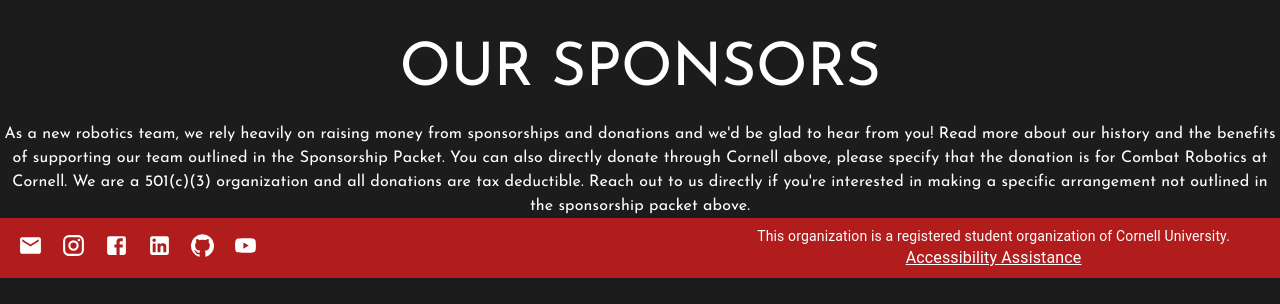
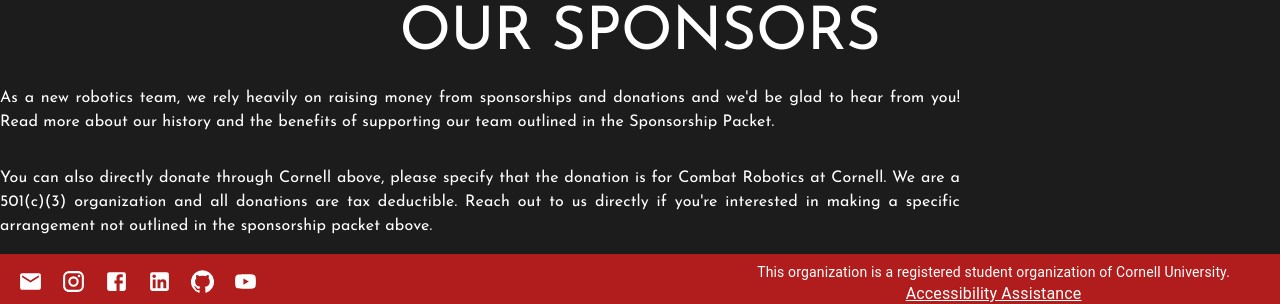
Before and after one commit to Cornell-University-Combat-Robotics/site-2025, a React (Vite) app in the folder react-site/: page /sponsors in a window 1280 px wide. Shown: the part 462-766 px from the top of the page. Built offline with nearby package versions, Linux system fonts and the light colour scheme.

Commit message:
centering and flex column for sponsor page

```diff
--- a/react-site/src/pages/sponsors.jsx
+++ b/react-site/src/pages/sponsors.jsx
@@ -23,9 +23,14 @@ export default function Sponsors() {
       <Typography variant="h2" sx={{ fontFamily: 'Josefin Sans', mt: 5 }}>
         OUR SPONSORS
       </Typography>
-      <Typography sx={{ fontFamily: 'Josefin Sans', mt: 2 }}>
-        As a new robotics team, we rely heavily on raising money from sponsorships and donations and we'd be glad to hear from you! Read more about our history and the benefits of supporting our team outlined in the Sponsorship Packet. You can also directly donate through Cornell above, please specify that the donation is for Combat Robotics at Cornell. We are a 501(c)(3) organization and all donations are tax deductible. Reach out to us directly if you're interested in making a specific arrangement not outlined in the sponsorship packet above.
-      </Typography>
+      <Box display='flex' justifyContent="center" sx={{flexDirection: 'column'}}>
+        <Typography align='justify' width='75%' sx={{ fontFamily: 'Josefin Sans', my: 2 }}>
+          As a new robotics team, we rely heavily on raising money from sponsorships and donations and we'd be glad to hear from you! Read more about our history and the benefits of supporting our team outlined in the Sponsorship Packet.
+        </Typography>
+        <Typography align='justify' width='75%' sx={{ fontFamily: 'Josefin Sans', my: 2 }}>
+          You can also directly donate through Cornell above, please specify that the donation is for Combat Robotics at Cornell. We are a 501(c)(3) organization and all donations are tax deductible. Reach out to us directly if you're interested in making a specific arrangement not outlined in the sponsorship packet above.
+        </Typography>
+      </Box>
     </Box>
   );
 }
```
